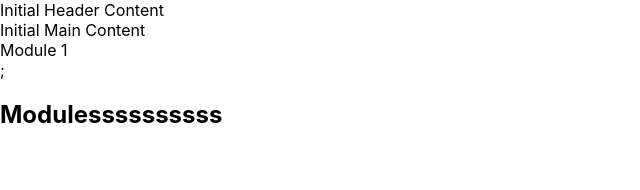
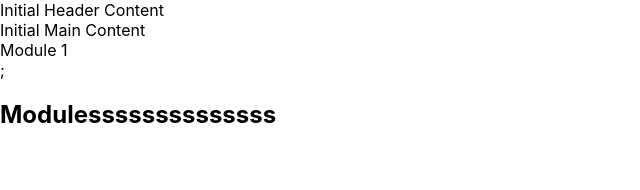
Before and after one commit to pooja12-dev/github_conflict, a React (Create React App) app: page / in a window 1280 px wide. Shown: the top 190 px of the page, without its empty margins (0-640 px from the left). Built offline with nearby package versions, Linux system fonts and the light colour scheme.

Commit message:
change module 1

```diff
--- a/src/Footer.js
+++ b/src/Footer.js
@@ -2,7 +2,7 @@ import React from "react";
 
 const Footer = () => {
   return<> <footer>Module 1</footer>;
-  <h2>Modulessssssssss</h2>
+  <h2>Modulessssssssssssss</h2>
   </>
 };
 
```
